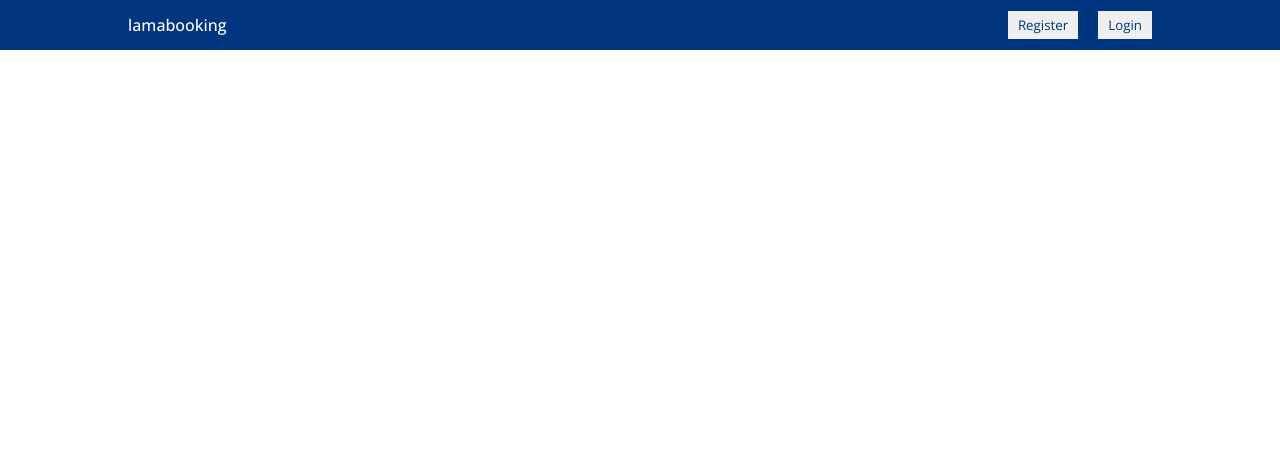
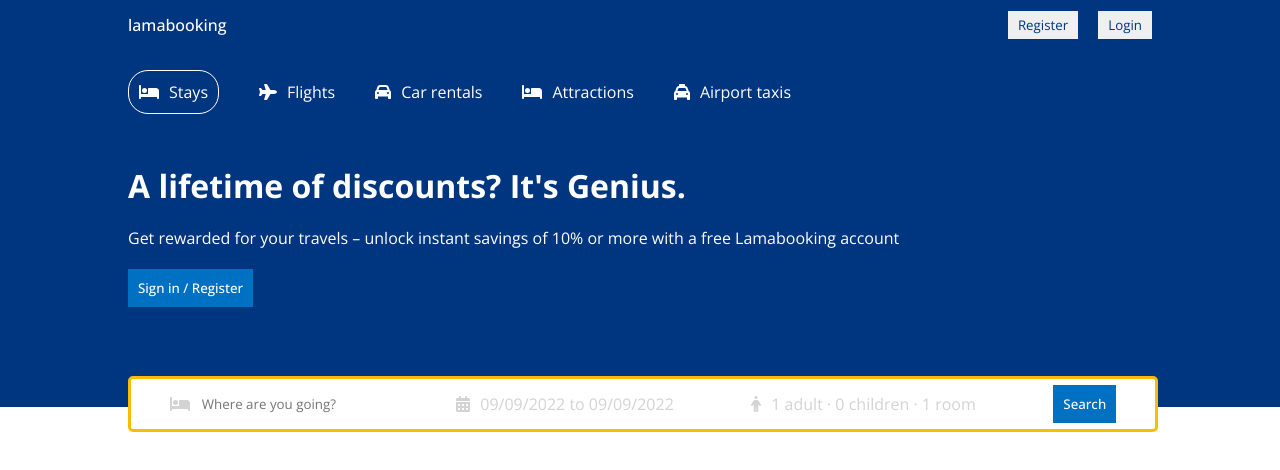
Before and after one commit to FarazIITK/hotel-booking-react, a React (Create React App) app in the folder client/: page / in a window 1280 px wide. Shown: the top 470 px of the page. Built offline with nearby package versions, Linux system fonts and the light colour scheme.

Commit message:
Included header to Home

```diff
--- a/client/src/Pages/Home/Home.jsx
+++ b/client/src/Pages/Home/Home.jsx
@@ -1,10 +1,12 @@
 import React from "react";
+import Header from "../../Components/Header/Header";
 import NavBar from "../../Components/Navbar/NavBar";
 
 const Home = () => {
   return (
     <div>
       <NavBar />
+      <Header />
     </div>
   );
 };
```
